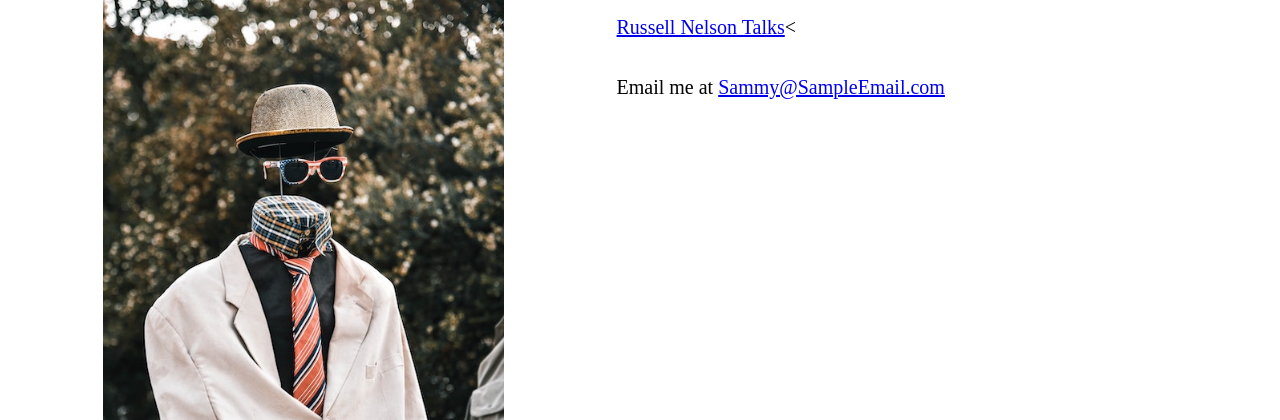
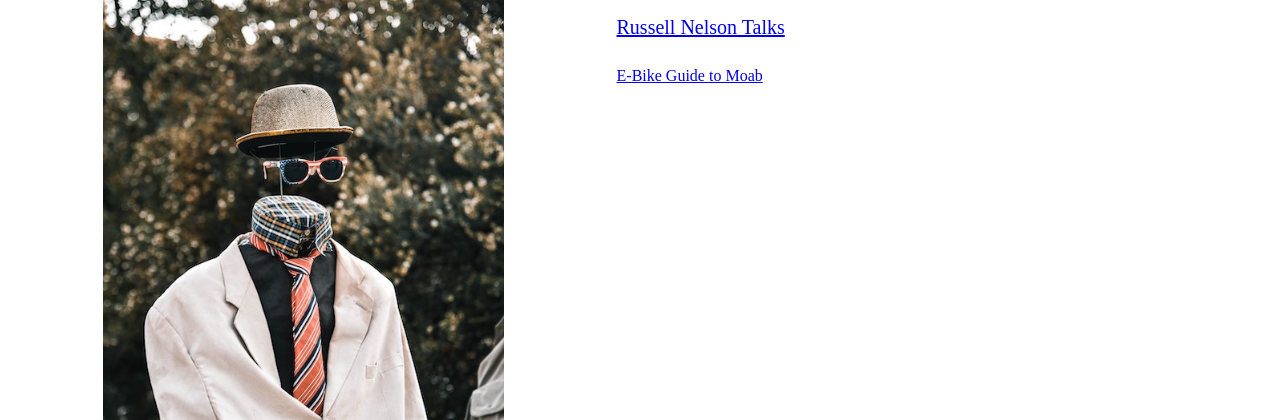
Before and after one commit to gregnordin/mysite_2023, a plain HTML site: page index.html in a window 1280 px wide. Shown: the part 680-1100 px from the top of the page. Drawn offline with Linux system fonts and the light colour scheme.

Commit message:
Add Moab ebike info page link

```diff
--- a/index.html
+++ b/index.html
@@ -77,11 +77,12 @@
         >
           <h1>Hello</h1>
           <p style="line-height: 2; font-size: 20px">
-            <a href="Russell_Nelson_talks.html">Russell Nelson Talks</a><
+            <a href="Russell_Nelson_talks.html">Russell Nelson Talks</a>
           </p>
-          <p style="line-height: 2; font-size: 20px">
-            Email me at
-            <a href="mailto:Sammy@SampleEmail.com">Sammy@SampleEmail.com </a>
+          <p>
+            <a href="https://www.discovermoab.com/ebikes/"
+              >E-Bike Guide to Moab</a
+            >
           </p>
         </td>
       </tr>
```
